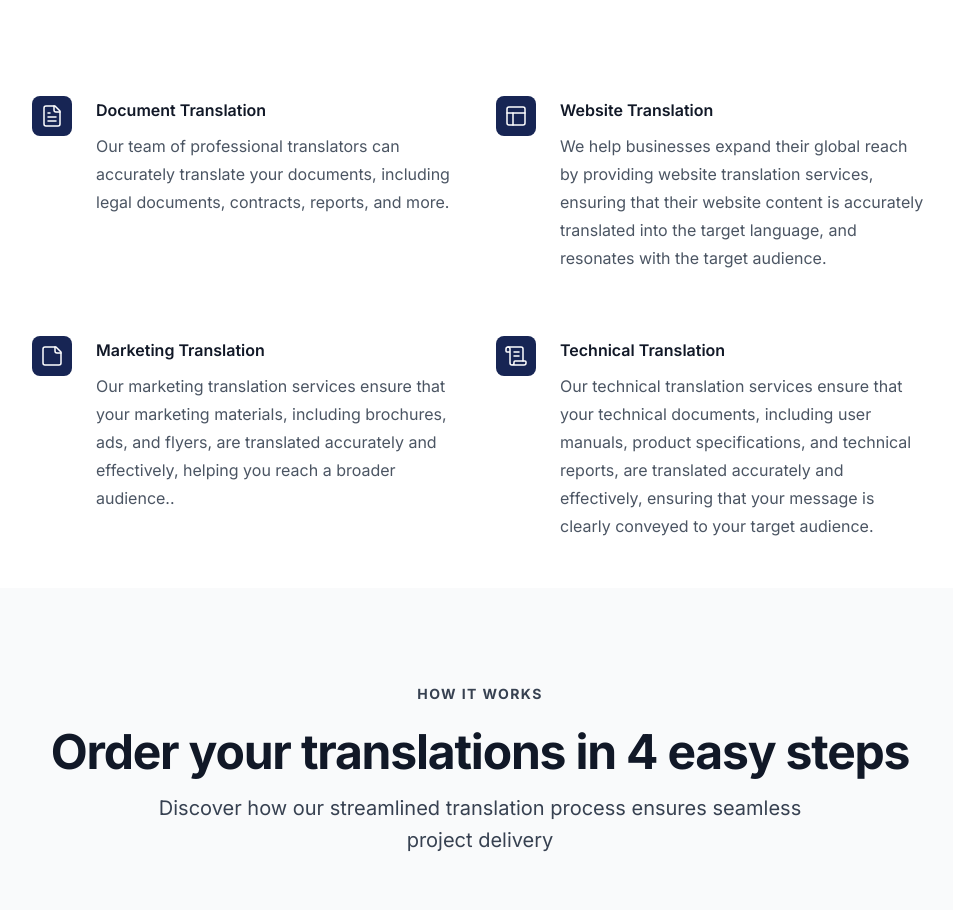
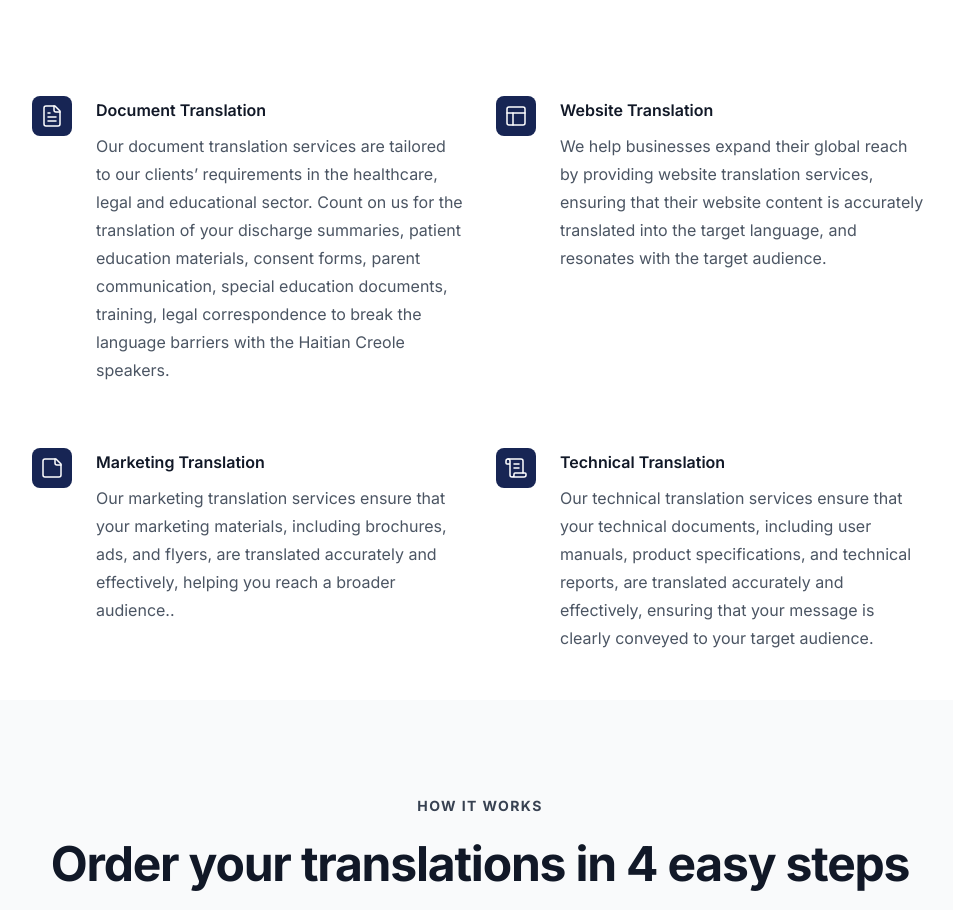
Before and after one commit to creolepro/creolepro, a Next.js app: page / in a window 1280 px wide. Shown: the part 1040-1950 px from the top of the page, without its empty margins (160-1113 px from the left). Built offline with nearby package versions, Linux system fonts and the light colour scheme.

Commit message:
document translation copy changes

```diff
--- a/src/components/ClientSolutions.tsx
+++ b/src/components/ClientSolutions.tsx
@@ -9,7 +9,7 @@ export function ClientSolutions() {
     {
       name: "Document Translation",
       description:
-        "Our team of professional translators can accurately translate your documents, including legal documents, contracts, reports, and more.",
+        "Our document translation services are tailored to our clients’ requirements in the healthcare, legal and educational sector. Count on us for the translation of your discharge summaries, patient education materials, consent forms, parent communication, special education documents, training, legal correspondence to break the language barriers with the Haitian Creole speakers.",
       icon: FileText,
     },
     {
```
